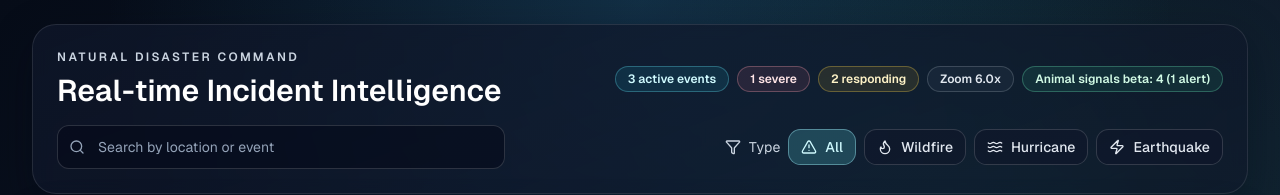
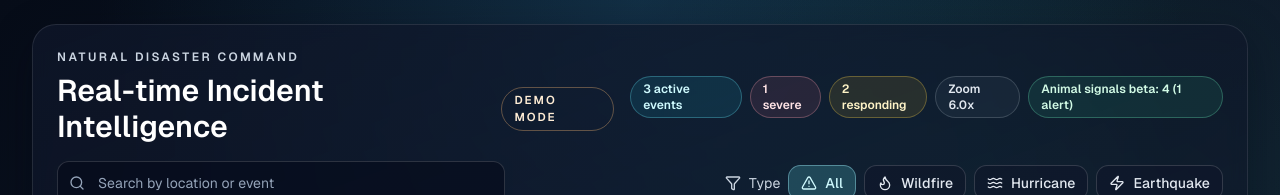
Before and after one commit to jackiesafari/Natural-disaster-tracker, a Next.js app: page / in a window 1280 px wide. Shown: the top 195 px of the page. Built offline with nearby package versions, Linux system fonts and the light colour scheme; no server answers.

Commit message:
Clarifying it's a demo

```diff
--- a/components/TrackerMap.tsx
+++ b/components/TrackerMap.tsx
@@ -218,9 +218,14 @@ export default function TrackerMap() {
         <div className="flex flex-col gap-4 lg:flex-row lg:items-center lg:justify-between">
           <div>
             <p className="text-xs font-semibold uppercase tracking-[0.2em] text-slate-300">Natural Disaster Command</p>
-            <h1 className="mt-2 text-2xl font-semibold leading-tight text-white sm:text-3xl">
-              Real-time Incident Intelligence
-            </h1>
+            <div className="mt-2 flex flex-col gap-3 sm:flex-row sm:items-center">
+              <h1 className="text-2xl font-semibold leading-tight text-white sm:text-3xl">
+                Real-time Incident Intelligence
+              </h1>
+              <Badge className="w-fit border-orange-300/35 bg-orange-400/12 px-3 py-1 text-[0.72rem] font-semibold uppercase tracking-[0.18em] text-orange-100">
+                Demo mode
+              </Badge>
+            </div>
           </div>
 
           <div className="grid grid-cols-2 gap-2 sm:flex sm:items-center">
```
